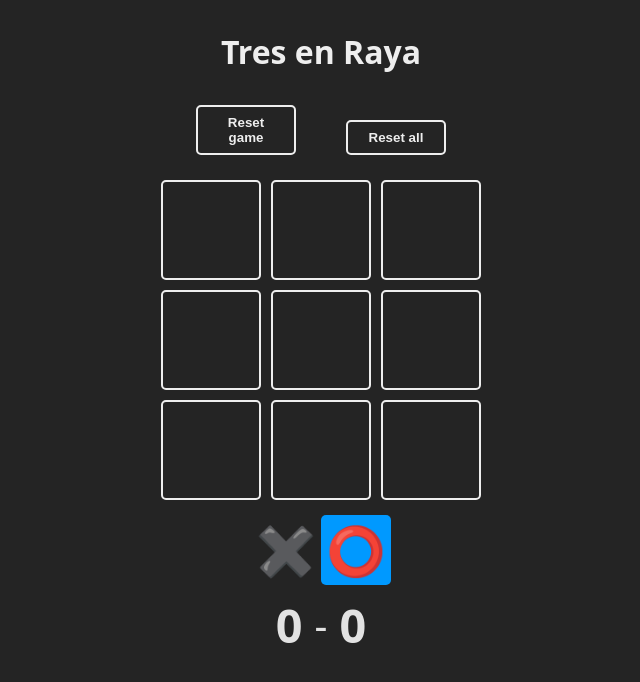
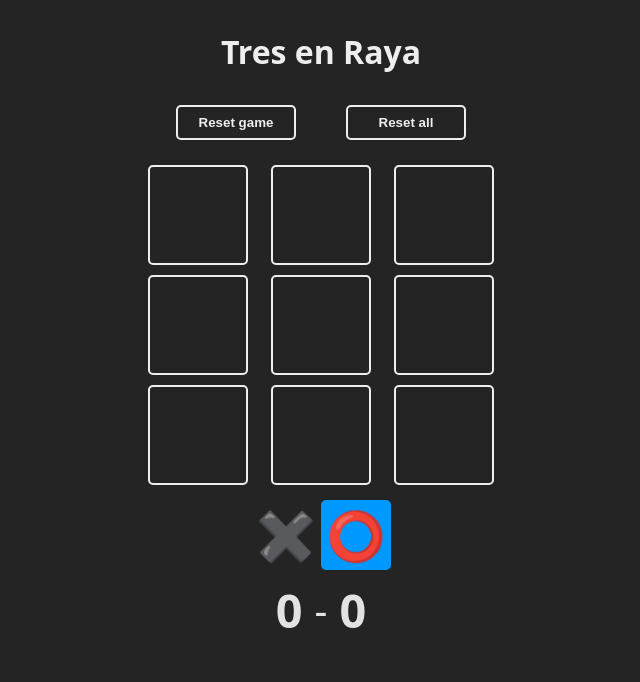
Before and after one commit to EMECarrellan/tres-en-raya, a React (Vite) app: page / in a window 1280 px wide. Shown: the top 682 px of the page, without its empty margins (319-959 px from the left). Built offline with nearby package versions, Linux system fonts and the light colour scheme.

Commit message:
Corrige la alineación del tablero y la puntuación

```diff
--- a/src/App.css
+++ b/src/App.css
@@ -46,7 +46,7 @@
     background: transparent;
     border: 2px solid #eee;
     color: #eee;
-    width: 100px;
+    width: 120px;
     border-radius: 5px;
     transition: 0.2s;
     font-weight: bold;
@@ -61,6 +61,7 @@
   .board .game {
     display: grid;
     grid-template-columns: repeat(3, 1fr);
+    justify-items: center;
     gap: 10px;
   }
 
@@ -136,7 +137,7 @@
     align-items: center;
     width: 140px;
     height: 50px;
-    margin: 0 90px;
+    margin: 0 110px;
     font-size: 40px;
     gap: 12px;
   }
```
